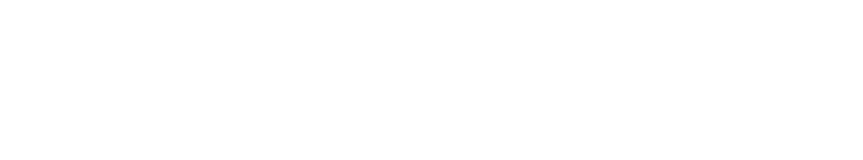
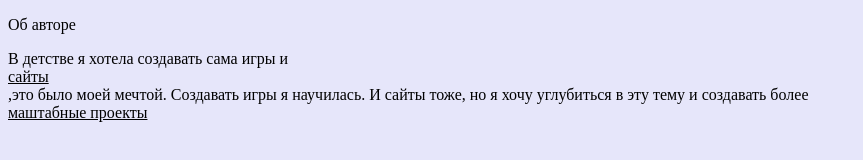
Before and after one commit to sofishkoss/solbeg-html, a plain HTML site: page index.html in a window 1280 px wide. Shown: the whole page, without its empty margins (0-863 px from the left). Drawn offline with Linux system fonts and the light colour scheme.

Commit message:
index.html

```diff
--- a/index.html
+++ b/index.html
@@ -2,9 +2,32 @@
 <html lang="en">
 <head>
     <meta charset="UTF-8">
-    <title>Title</title>
+    <title>Моя первая страница</title>
+    <style>
+           .j {
+               text-decoration: underline
+           };
+           #link {
+               text-decoration: none;
+
+           }
+
+
+    </style>
 </head>
-<body>
+<body bgcolor="#e6e6fa">
+        <p >
+            Об авторе
+        </p>
+     <div> В детстве я хотела создавать сама игры и <div class="j">сайты</div> ,это было моей мечтой. Создавать игры я научилась. И сайты тоже, но я хочу углубиться в эту тему и создавать
+     более <div class="j">маштабные проекты</div> </div>
+
+
+
+
+
+<!--        <p href="#">https://github.com/sofishkoss/solbeg-html.git</p>-->
+<!--<link>https://github.com/sofishkoss/solbeg-html.git</link>-->
 
 </body>
 </html>
```
